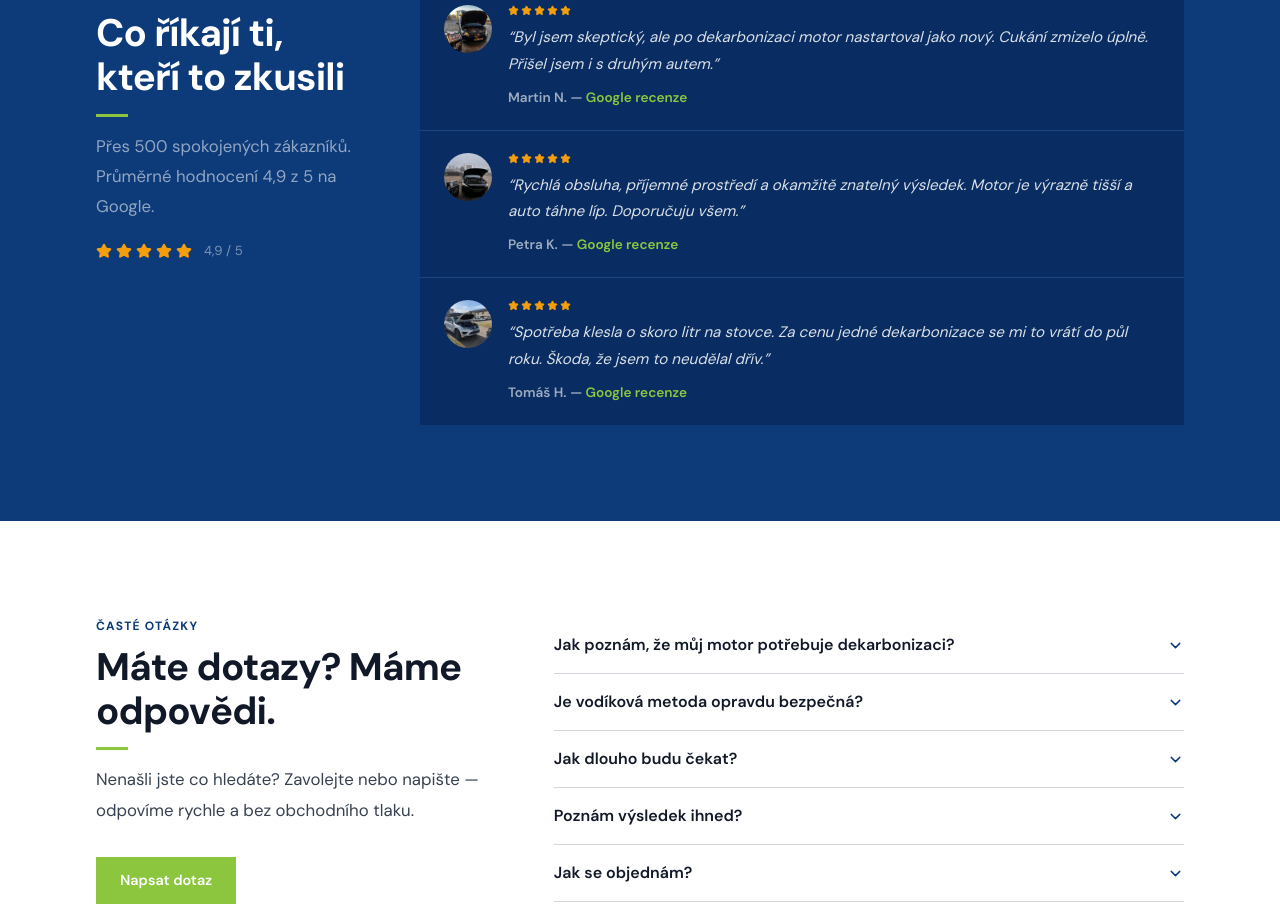
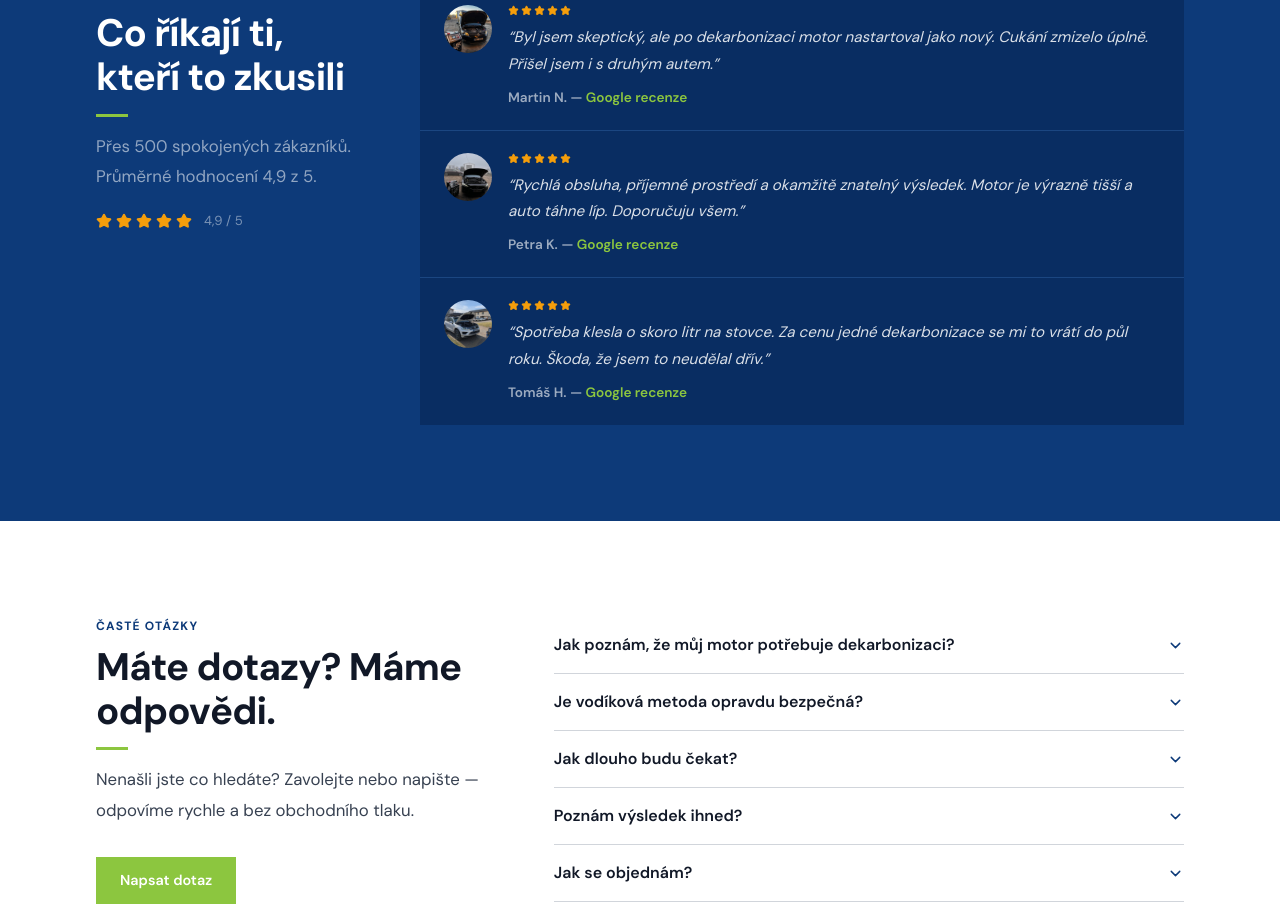
Before and after one commit to Boza-Analytics/bezkarbonu-landing, a Next.js app: page / in a window 1280 px wide. Shown: the part 8380-9301 px from the top of the page. Built offline with nearby package versions, Linux system fonts and the light colour scheme.

Commit message:
Remove 'na Google' from rating text

```diff
--- a/app/dekarbonizace-ceske-budejovice/page.tsx
+++ b/app/dekarbonizace-ceske-budejovice/page.tsx
@@ -420,7 +420,7 @@ function Reviews() {
             <span style={{ ...S.tag, color: C.lime }}>Zákazníci</span>
             <h2 style={{ ...S.h2, color: C.white }}>Co říkají spokojení zákazníci</h2>
             <div style={{ ...S.divider }} />
-            <p style={{ ...S.sub, color: "rgba(255,255,255,0.55)" }}>Přes 500 spokojených zákazníků. Průměrné hodnocení 4,9 z 5 na Google.</p>
+            <p style={{ ...S.sub, color: "rgba(255,255,255,0.55)" }}>Přes 500 spokojených zákazníků. Průměrné hodnocení 4,9 z 5.</p>
             <div className="flex items-center gap-1 mt-5">
               {Array.from({ length: 5 }).map((_, i) => (
                 <Star key={i} size={16} style={{ color: "#f59e0b", fill: "#f59e0b" }} />
--- a/app/dekarbonizace-liberec/page.tsx
+++ b/app/dekarbonizace-liberec/page.tsx
@@ -420,7 +420,7 @@ function Reviews() {
             <span style={{ ...S.tag, color: C.lime }}>Zákazníci</span>
             <h2 style={{ ...S.h2, color: C.white }}>Co říkají spokojení zákazníci</h2>
             <div style={{ ...S.divider }} />
-            <p style={{ ...S.sub, color: "rgba(255,255,255,0.55)" }}>Přes 500 spokojených zákazníků. Průměrné hodnocení 4,9 z 5 na Google.</p>
+            <p style={{ ...S.sub, color: "rgba(255,255,255,0.55)" }}>Přes 500 spokojených zákazníků. Průměrné hodnocení 4,9 z 5.</p>
             <div className="flex items-center gap-1 mt-5">
               {Array.from({ length: 5 }).map((_, i) => (
                 <Star key={i} size={16} style={{ color: "#f59e0b", fill: "#f59e0b" }} />
--- a/app/page.tsx
+++ b/app/page.tsx
@@ -800,7 +800,7 @@ function Reviews() {
             <h2 style={{ ...S.h2, color: C.white }}>Co říkají ti, kteří to zkusili</h2>
             <div style={{ ...S.divider }} />
             <p style={{ ...S.sub, color: "rgba(255,255,255,0.55)" }}>
-              Přes 500 spokojených zákazníků. Průměrné hodnocení 4,9 z 5 na Google.
+              Přes 500 spokojených zákazníků. Průměrné hodnocení 4,9 z 5.
             </p>
             <div className="flex items-center gap-1 mt-5">
               {Array.from({ length: 5 }).map((_, i) => (
```
